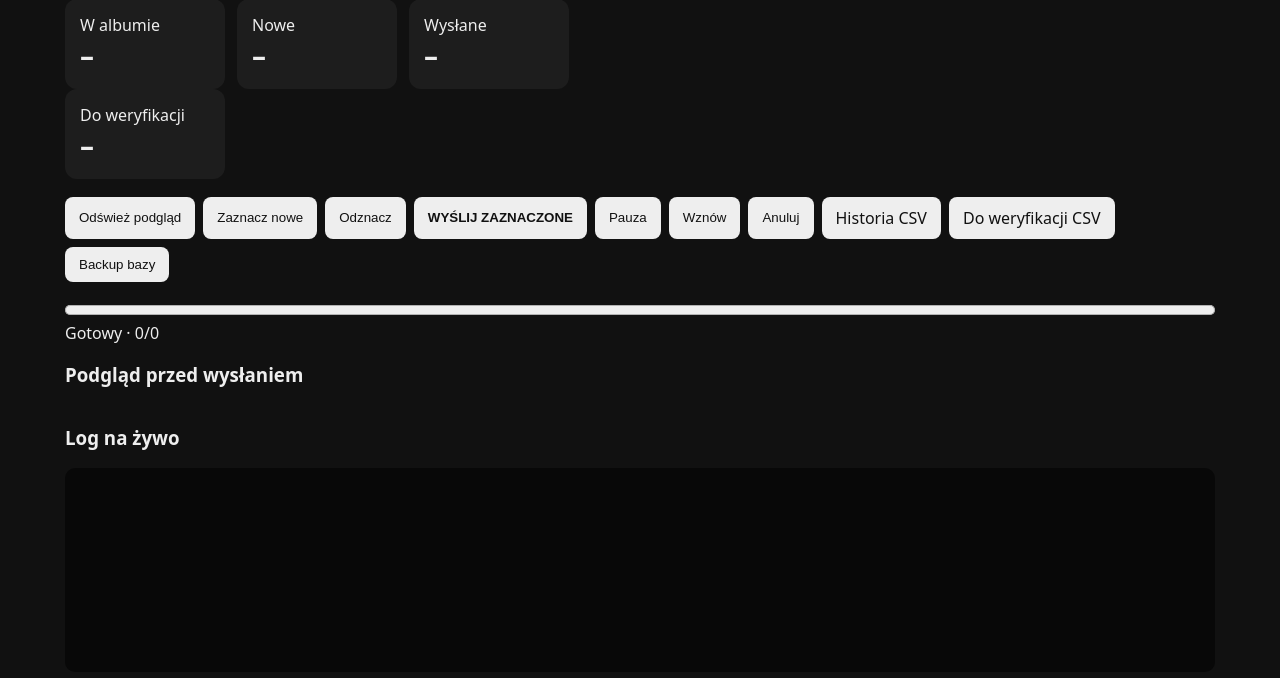
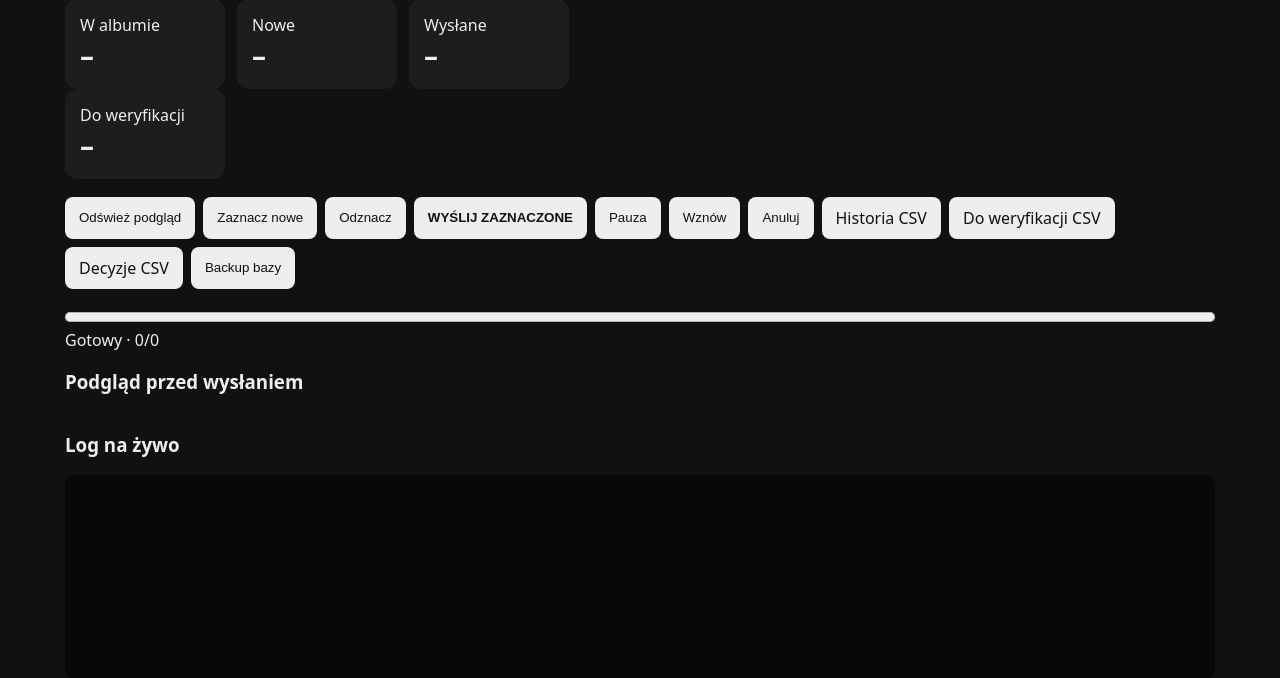
Before and after one commit to sp7uto/immich-google-photos-sync, a Flask app: page / in a window 1280 px wide. Shown: the part 93-771 px from the top of the page. Before the commit the page ends 543 px from the top, so only its background shows below. Run offline with Flask 3, Linux system fonts and the light colour scheme; data that the repository does not hold is empty; parts of the project's set-up code (start-up, migrations or seed data) failed here and were passed over; some libraries are stand-ins or nearby versions.

Commit message:
ui: expose persistent manual reconciliation audit export

```diff
--- a/app/templates/index.html
+++ b/app/templates/index.html
@@ -14,7 +14,7 @@ small{color:#aaa}
 <h1>Immich → Google Photos <small>v{{version}} · Manual Select</small></h1>
 <div class="cards"><div class="card">W albumie<div class="big" id="total">–</div></div><div class="card">Nowe<div class="big" id="new">–</div></div><div class="card">Wysłane<div class="big" id="sent">–</div></div></div>
 <div class="cards"><div class="card">Do weryfikacji<div class="big" id="review">–</div></div></div>
-<div class="toolbar"><button onclick="load()">Odśwież podgląd</button><button onclick="selectNew()">Zaznacz nowe</button><button onclick="clearSel()">Odznacz</button><button class="primary" onclick="send()">WYŚLIJ ZAZNACZONE</button><button onclick="ctrl('pause')">Pauza</button><button onclick="ctrl('resume')">Wznów</button><button onclick="ctrl('cancel')">Anuluj</button><a class="btn" href="/api/history.csv">Historia CSV</a><a class="btn" href="/api/review.csv">Do weryfikacji CSV</a><button onclick="backup()">Backup bazy</button></div>
+<div class="toolbar"><button onclick="load()">Odśwież podgląd</button><button onclick="selectNew()">Zaznacz nowe</button><button onclick="clearSel()">Odznacz</button><button class="primary" onclick="send()">WYŚLIJ ZAZNACZONE</button><button onclick="ctrl('pause')">Pauza</button><button onclick="ctrl('resume')">Wznów</button><button onclick="ctrl('cancel')">Anuluj</button><a class="btn" href="/api/history.csv">Historia CSV</a><a class="btn" href="/api/review.csv">Do weryfikacji CSV</a><a class="btn" href="/api/review-audit.csv">Decyzje CSV</a><button onclick="backup()">Backup bazy</button></div>
 <progress id="prog" value="0" max="1"></progress><div id="cur"><small>Gotowy.</small></div>
 <h3>Podgląd przed wysłaniem</h3><div id="grid" class="grid"></div>
 <h3>Log na żywo</h3><pre id="log"></pre>
```
